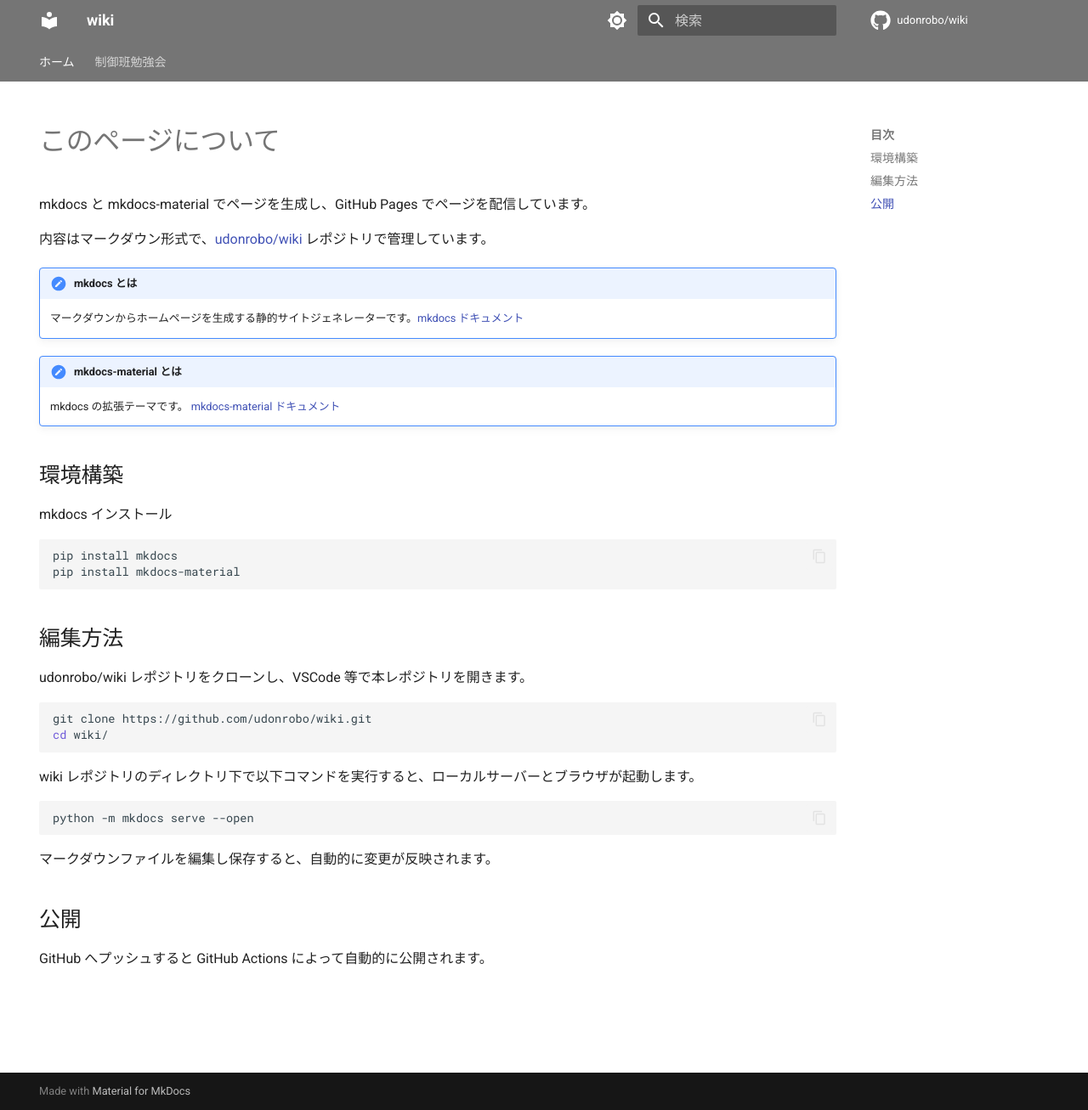
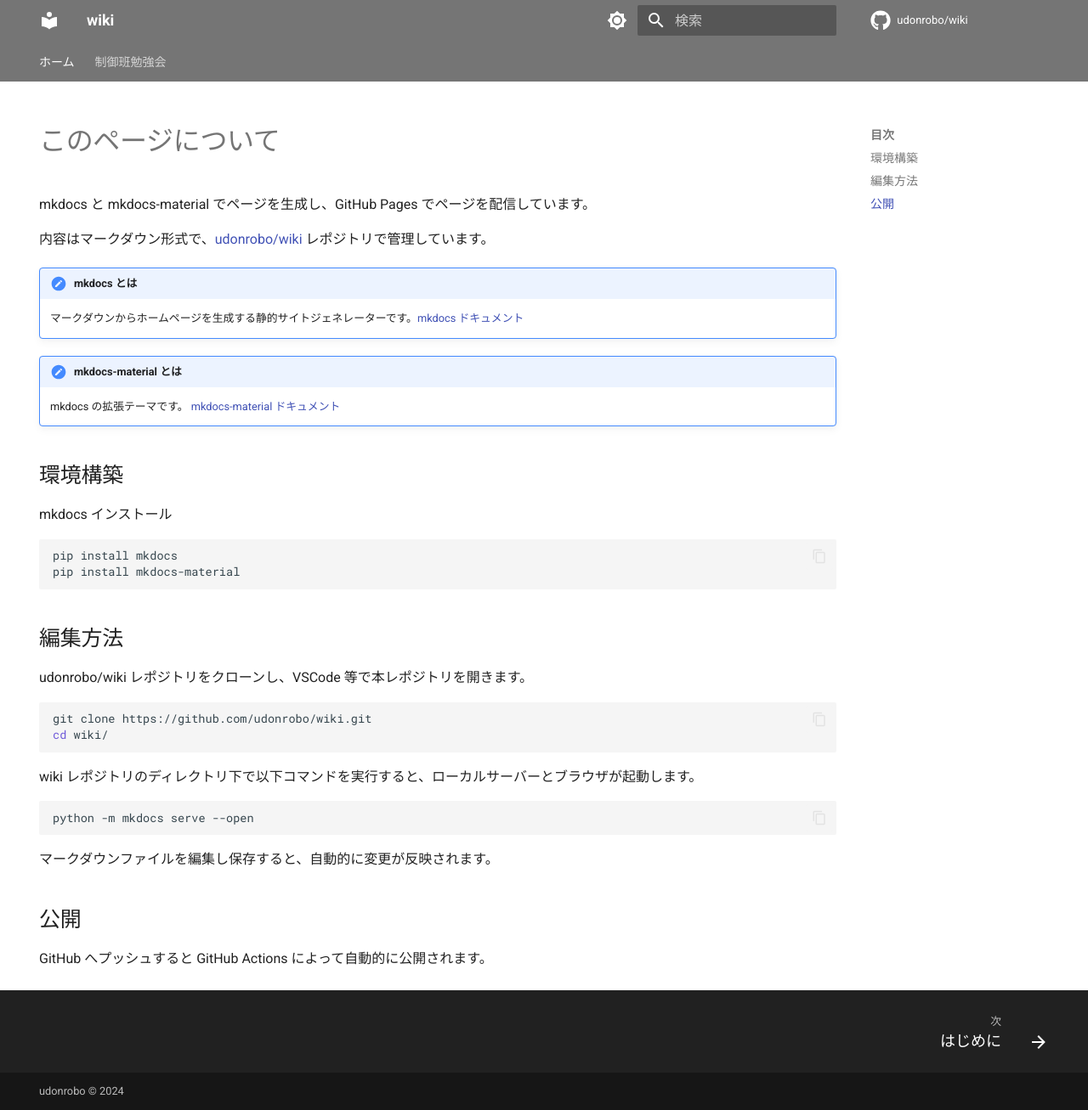
Before and after one commit to udonrobo/wiki, an MkDocs documentation site: the page built from docs/index.md, in a window 1280 px wide and 1307 px high. Shown: the whole window at 85% size. Built offline with MkDocs 1.6.1 and Material for MkDocs 9.7.7, drawn with Linux system fonts in a browser that asks for light colours; comment, search, counter and statistics services are not loaded.

Commit message:
フッターを改良

```diff
--- a/mkdocs.yml
+++ b/mkdocs.yml
@@ -24,6 +24,7 @@
   icon:
     repo: fontawesome/brands/github
   features:
+    - navigation.footer
     - navigation.tracking
     - navigation.tabs
     - navigation.path
@@ -57,6 +58,11 @@
         icon: material/brightness-4
         name: Switch to light mode
 
+extra:
+  generator: false
+
+copyright: udonrobo © 2024
+
 markdown_extensions:
   - pymdownx.highlight:
       anchor_linenums: true
```
